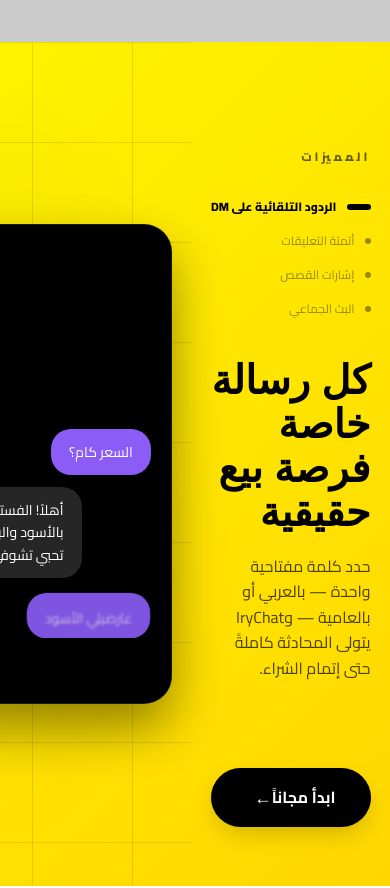
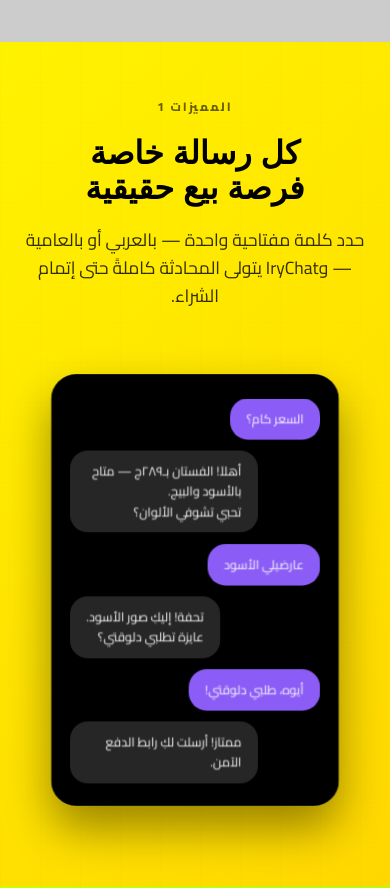
Before and after one commit to hassanelqady/IryChat, a Next.js app: page / in a window 390 px wide. Shown: the part 1740-2628 px from the top of the page. Built offline with nearby package versions, Linux system fonts and the light colour scheme.

Commit message:
Fix mobile layout and desktop animations

```diff
--- a/components/FeatureShowcase.js
+++ b/components/FeatureShowcase.js
@@ -135,11 +135,9 @@ const FEATURES = {
   ],
 }
 
+// ─── SHARED CHAT FRAME ─────────────────────────────────────────────────────
 
-
-// ─── CHAT FRAME (MODIFIED) ─────────────────────────────────────────────────────
-
-function PhoneMockup({ feature, isRTL }) {
+function PhoneMockup({ feature, isRTL, scrollDirection }) {
   const [visibleMessages, setVisibleMessages] = useState([])
   const [showTyping, setShowTyping] = useState(false)
   const timersRef = useRef([])
@@ -172,10 +170,14 @@ function PhoneMockup({ feature, isRTL }) {
     return () => timersRef.current.forEach(clearTimeout)
   }, [runAnimation])
 
+  const enterAnimation = scrollDirection === 'next'
+    ? 'slideInFromBottom'
+    : 'slideInFromTop'
+
   return (
     <div style={{
-      width: 320,
-      height: 480,
+      width: '100%',
+      height: '100%',
       borderRadius: 28,
       background: '#000000',
       border: '1px solid rgba(255,255,255,0.1)',
@@ -186,8 +188,8 @@ function PhoneMockup({ feature, isRTL }) {
       flexShrink: 0,
       zIndex: 10,
       boxShadow: '0 25px 50px rgba(0,0,0,0.4)',
+      animation: `${enterAnimation} 0.7s cubic-bezier(0.16, 1, 0.3, 1) forwards`,
     }}>
-      {/* Chat area */}
       <div
         style={{
           flex: 1,
@@ -199,47 +201,30 @@ function PhoneMockup({ feature, isRTL }) {
           background: '#000000',
         }}
       >
-        <div style={{
-          display: 'flex',
-          flexDirection: 'column',
-          gap: 12,
-        }}>
+        <div style={{ display:'flex', flexDirection:'column', gap:12 }}>
           {visibleMessages.map((msg) => {
             const isBot = msg.from === 'bot'
             return (
-              <div
-                key={msg.key}
-                style={{
+              <div key={msg.key} style={{
                 display: 'flex',
                 justifyContent: isBot
                   ? (isRTL ? 'flex-end' : 'flex-start')
                   : (isRTL ? 'flex-start' : 'flex-end'),
                 width: '100%',
-                }}
-              >
-                {/* Bubble Container */}
+              }}>
                 <div style={{
                   maxWidth: '75%',
                   padding: '12px 18px',
                   borderRadius: 20,
-                  // Background Animation Here
                   animation: 'bubblePopIn 0.6s cubic-bezier(0.12, 0, 0.12, 1) forwards',
                   background: isBot ? '#262626' : '#8B5CF6',
-                  color: '#ffffff', // Default text color (will be overridden by inner span)
-                  overflow: 'hidden', // Ensures text stays inside radius
+                  color: '#ffffff',
+                  overflow: 'hidden',
                 }}>
-                  {/* Text Container (Animated Separately) */}
                   <span style={{
-                    fontSize: 14,
-                    lineHeight: 1.6,
-                    whiteSpace: 'pre-wrap',
-                    wordBreak: 'break-word',
-                    direction: isRTL ? 'rtl' : 'ltr',
-                    textAlign: isRTL ? 'right' : 'left',
-                    display: 'block',
-                    // Text Animation Here: Starts later (0.1s delay) and fades in
-                    animation: 'textFadeIn 0.5s ease-out 0.1s forwards',
-                    opacity: 0, // Start invisible
+                    fontSize: 14, lineHeight: 1.6, whiteSpace: 'pre-wrap', wordBreak: 'break-word',
+                    direction: isRTL ? 'rtl' : 'ltr', textAlign: isRTL ? 'right' : 'left', display: 'block',
+                    animation: 'textFadeIn 0.5s ease-out 0.1s forwards', opacity: 0,
                   }}>
                     {msg.text}
                   </span>
@@ -248,27 +233,16 @@ function PhoneMockup({ feature, isRTL }) {
             )
           })}
 
-          {/* Typing Indicator with Same Premium Bubble Animation */}
           {showTyping && (
+            <div style={{ display: 'flex', justifyContent: isRTL ? 'flex-end' : 'flex-start' }}>
               <div style={{
-              display: 'flex',
-              justifyContent: isRTL ? 'flex-end' : 'flex-start',
-            }}>
-              <div style={{
-                padding: '12px 18px',
-                borderRadius: 20,
-                background: '#262626',
-                display: 'flex',
-                gap: 6,
-                alignItems: 'center',
+                padding: '12px 18px', borderRadius: 20, background: '#262626',
+                display: 'flex', gap: 6, alignItems: 'center',
                 animation: 'bubblePopIn 0.5s cubic-bezier(0.12, 0, 0.12, 1) forwards',
               }}>
                 {[0, 1, 2].map(j => (
                   <div key={j} style={{
-                    width: 6,
-                    height: 6,
-                    borderRadius: '50%',
-                    background: '#8e8e8e',
+                    width: 6, height: 6, borderRadius: '50%', background: '#8e8e8e',
                     animation: `typingDot 1.2s infinite ${j * 0.2}s`,
                   }} />
                 ))}
@@ -281,51 +255,152 @@ function PhoneMockup({ feature, isRTL }) {
   )
 }
 
-// ─── MAIN COMPONENT & STYLES ───────────────────────────────────────────────────
+// ─── MOBILE VIEW COMPONENT ───────────────────────────────────────────────────
 
-function FeatureShowcase() {
-  const { lang } = useLanguage()
-  const isRTL = lang === 'ar'
-  const features = FEATURES[lang] ?? FEATURES.ar
+function MobileView({ features, isRTL, lang }) {
+  return (
+    <div dir={isRTL ? 'rtl' : 'ltr'} style={{ width: '100%' }}>
+      {features.map((feature, index) => (
+        <div
+          key={feature.id}
+          style={{
+            minHeight: '100vh',
+            width: '100%',
+            background: feature.bgGradient,
+            display: 'flex',
+            flexDirection: 'column',
+            alignItems: 'center',
+            justifyContent: 'center',
+            padding: '40px 20px',
+            position: 'relative',
+            overflow: 'hidden',
+          }}
+        >
+          <div style={{
+             position: 'absolute', inset: 0, zIndex: 0, opacity: 0.1,
+             backgroundSize: '40px 40px',
+             backgroundImage: `linear-gradient(rgba(0,0,0,0.1) 1px, transparent 1px), linear-gradient(90deg, rgba(0,0,0,0.1) 1px, transparent 1px)`
+          }} />
 
+          <div style={{ zIndex: 2, display: 'flex', flexDirection: 'column', alignItems: 'center', width: '100%' }}>
+
+            <div style={{ textAlign: 'center', marginBottom: 40, width: '100%' }}>
+               <div style={{
+                  fontSize: '0.75rem', fontWeight: 800, letterSpacing: '2px', textTransform: 'uppercase',
+                  color: 'rgba(0,0,0,0.6)', marginBottom: 20
+               }}>
+                  {lang === 'ar' ? 'المميزات' : 'Features'} {index + 1}
+               </div>
+               <h2 style={{
+                 color: feature.textColor,
+                 fontSize: 'clamp(2rem, 8vw, 3rem)',
+                 fontWeight: 900,
+                 lineHeight: 1.1,
+                 marginBottom: 20,
+                 whiteSpace: 'pre-line',
+                 fontFamily: isRTL ? 'Tajawal, sans-serif' : 'Inter, sans-serif'
+               }}>
+                 {feature.headline}
+               </h2>
+               <p style={{
+                 color: 'rgba(0,0,0,0.8)',
+                 fontSize: '1.1rem',
+                 lineHeight: 1.6,
+                 maxWidth: 500,
+                 margin: '0 auto',
+               }}>
+                 {feature.body}
+               </p>
+            </div>
+
+            <div style={{
+                width: '100%',
+                maxWidth: 320,
+                height: 480, // Fixed height for mobile too to prevent layout shift
+                transform: 'scale(0.9)'
+            }}>
+               <PhoneMockup feature={feature} isRTL={isRTL} scrollDirection="next" />
+            </div>
+
+            {index === features.length - 1 && (
+               <div style={{ marginTop: 40, width: '100%', display: 'flex', justifyContent: 'center' }}>
+                  <Link
+                    href="/signup"
+                    style={{
+                      display: 'inline-flex', alignItems: 'center', justifyContent: 'center',
+                      padding: '16px 40px', backgroundColor: '#000000', color: '#ffffff',
+                      borderRadius: '50px', fontSize: '1rem', fontWeight: 700,
+                      textDecoration: 'none', boxShadow: '0 10px 25px -5px rgba(0,0,0,0.3)',
+                      width: '100%', maxWidth: 300
+                  }}>
+                    {isRTL ? 'ابدأ مجاناً' : 'Get Started Free'}
+                    <span style={{ fontSize: 18, display:'flex', alignItems:'center', marginRight: isRTL ? 0 : 8, marginLeft: isRTL ? 8 : 0 }}>
+                      {isRTL ? '←' : '→'}
+                    </span>
+                  </Link>
+               </div>
+            )}
+          </div>
+        </div>
+      ))}
+    </div>
+  )
+}
+
+// ─── DESKTOP VIEW COMPONENT ───────────────────────────────────────────────────
+
+function DesktopView({ features, isRTL, lang }) {
   const sectionRef = useRef(null)
   const [activeIndex, setActiveIndex] = useState(0)
   const [textVisible, setTextVisible] = useState(true)
   const [phoneVisible, setPhoneVisible] = useState(true)
+  const [scrollDir, setScrollDir] = useState('next')
+
+  const isProgrammaticScrollRef = useRef(false)
+
+  const triggerTransition = useCallback((newIndex) => {
+    if (newIndex === activeIndex) return
+    setScrollDir(newIndex > activeIndex ? 'next' : 'prev')
+    setTextVisible(false)
+    setPhoneVisible(false)
+    setTimeout(() => {
+      setActiveIndex(newIndex)
+      setTextVisible(true)
+      setPhoneVisible(true)
+    }, 500)
+  }, [activeIndex])
 
   useEffect(() => {
     const section = sectionRef.current
     if (!section) return
 
     const onScroll = () => {
+      if (isProgrammaticScrollRef.current) return
       const rect = section.getBoundingClientRect()
       const totalScroll = section.offsetHeight - window.innerHeight
+      if (totalScroll <= 0) return
       const scrolled = Math.max(0, -rect.top)
       const progress = Math.min(1, scrolled / totalScroll)
       const newIndex = Math.min(features.length - 1, Math.floor(progress * features.length))
 
       if (newIndex !== activeIndex) {
-        setTextVisible(false)
-        setPhoneVisible(false)
-
-        setTimeout(() => {
-          setActiveIndex(newIndex)
-          setTextVisible(true)
-          setPhoneVisible(true)
-        }, 300)
+        triggerTransition(newIndex)
       }
     }
 
     window.addEventListener('scroll', onScroll, { passive: true })
     return () => window.removeEventListener('scroll', onScroll)
-  }, [activeIndex, features.length])
+  }, [activeIndex, features.length, triggerTransition])
 
   const goTo = (i) => {
+    isProgrammaticScrollRef.current = true
+    if (i !== activeIndex) triggerTransition(i)
     const section = sectionRef.current
     if (!section) return
     const totalScroll = section.offsetHeight - window.innerHeight
     const target = section.offsetTop + (i / features.length) * totalScroll + 10
     window.scrollTo({ top: target, behavior: 'smooth' })
+    setTimeout(() => { isProgrammaticScrollRef.current = false }, 1000)
   }
 
   const active = features[activeIndex]
@@ -334,232 +409,103 @@ function FeatureShowcase() {
   const buttonText = isDarkBg ? '#ffffff' : '#ffffff'
 
   return (
-    <>
-      <style>{`
-        /* Premium Bubble Animation: Fast start, very smooth ease-out */
-        @keyframes bubblePopIn {
-          0% {
-            opacity: 0;
-            transform: scale(0.85) translateY(20px);
-          }
-          100% {
-            opacity: 1;
-            transform: scale(1) translateY(0);
-          }
-        }
-
-        /* Text Animation: Fades in slightly after the bubble starts */
-        @keyframes textFadeIn {
-          0% {
-            opacity: 0;
-            transform: translateY(8px);
-            filter: blur(4px);
-          }
-          100% {
-            opacity: 1;
-            transform: translateY(0);
-            filter: blur(0);
-          }
-        }
-
-        @keyframes typingDot {
-          0%,60%,100% { transform:translateY(0); opacity:0.4; }
-          30%          { transform:translateY(-4px); opacity:1; }
-        }
-
-        @keyframes fadeSlideUp {
-          from { opacity:0; transform:translateY(20px); }
-          to   { opacity:1; transform:translateY(0); }
-        }
-
-        .text-panel-in {
-          animation: fadeSlideUp 0.4s cubic-bezier(0.25, 0.46, 0.45, 0.94) both;
-        }
-
-        .scrollbar-hide::-webkit-scrollbar { display:none; }
-        .scrollbar-hide { -ms-overflow-style:none; scrollbar-width:none; }
-      `}</style>
-
-      <div
-        ref={sectionRef}
-        style={{ height: `${features.length * 100}vh`, position:'relative' }}
-        dir={isRTL ? 'rtl' : 'ltr'}
-      >
+    <div ref={sectionRef} style={{ height: `${features.length * 100}vh`, position:'relative' }} dir={isRTL ? 'rtl' : 'ltr'}>
       <div style={{
-          position:'sticky',
-          top:0,
-          height:'100vh',
-          display:'flex',
-          overflow:'hidden',
-          background: active.bgGradient,
-          transition: 'background 0.8s ease-in-out',
+        position:'sticky', top:0, height:'100vh', display:'flex', overflow:'hidden',
+        background: active.bgGradient, transition: 'background 0.8s ease-in-out',
       }}>
         {/* LEFT / TEXT SIDE */}
-          <div style={{
-            flex:1,
-            display:'flex',
-            flexDirection:'column',
-            padding: '5%',
-            position:'relative',
-          }}>
-            <div style={{
-              flex: 1,
-              display:'flex',
-              flexDirection:'column',
-              justifyContent:'center'
-            }}>
-               <div style={{
-                 fontSize: '0.75rem',
-                 fontWeight: 800,
-                 letterSpacing: '3px',
-                 textTransform: 'uppercase',
-                 color: isDarkBg ? 'rgba(0, 0, 0, 0.7)' : 'rgba(0,0,0,0.6)',
-                 marginBottom: 28
-               }}>
+        <div style={{ flex:1, display:'flex', flexDirection:'column', padding: '5%', position:'relative' }}>
+          <div style={{ flex: 1, display:'flex', flexDirection:'column', justifyContent:'center' }}>
+             <div style={{ fontSize: '0.75rem', fontWeight: 800, letterSpacing: '3px', textTransform: 'uppercase', color: isDarkBg ? 'rgba(0, 0, 0, 0.7)' : 'rgba(0,0,0,0.6)', marginBottom: 28 }}>
               {lang === 'ar' ? 'المميزات' : 'Features'}
             </div>
-
             <div style={{ display:'flex', flexDirection:'column', gap:8, marginBottom:36 }}>
               {features.map((f, i) => (
-                  <button
-                    key={f.id}
-                    onClick={() => goTo(i)}
-                    style={{
-                      display:'flex',
-                      alignItems:'center',
-                      gap:10,
-                      background:'none',
-                      border:'none',
-                      cursor:'pointer',
-                      padding:'4px 0',
-                      opacity: activeIndex === i ? 1 : 0.4,
-                      transition:'opacity 0.3s',
-                      textAlign: isRTL ? 'right' : 'left',
-                    }}
-                  >
-                    <div style={{
-                      width: activeIndex === i ? 24 : 6,
-                      height:6,
-                      borderRadius:3,
-                      background: active.textColor,
-                      transition:'all 0.3s ease',
-                      flexShrink:0,
-                    }} />
-                    <span style={{
-                      color: active.textColor,
-                      fontSize:12,
-                      fontWeight: activeIndex === i ? 800 : 400,
-                      transition:'color 0.3s',
-                      whiteSpace:'nowrap'
+                <button key={f.id} onClick={() => goTo(i)} style={{
+                  display:'flex', alignItems:'center', gap:10, background:'none', border:'none', cursor:'pointer', padding:'4px 0',
+                  opacity: activeIndex === i ? 1 : 0.4, transition:'opacity 0.3s', textAlign: isRTL ? 'right' : 'left',
                 }}>
-                      {f.tag}
-                    </span>
+                  <div style={{ width: activeIndex === i ? 24 : 6, height:6, borderRadius:3, background: active.textColor, transition:'all 0.3s ease', flexShrink:0 }} />
+                  <span style={{ color: active.textColor, fontSize:12, fontWeight: activeIndex === i ? 800 : 400, transition:'color 0.3s', whiteSpace:'nowrap' }}>{f.tag}</span>
                 </button>
               ))}
             </div>
-
-              <div
-                key={active.id}
-                className="text-panel-in"
-                style={{ opacity: textVisible ? 1 : 0, transition:'opacity 0.2s', maxWidth:480 }}
-              >
-                <h2 style={{
-                  color: active.textColor,
-                  fontSize: 'clamp(2.5rem, 5vw, 4rem)',
-                  fontWeight: 900,
-                  lineHeight:1.1,
-                  marginBottom:20,
-                  whiteSpace:'pre-line',
-                  fontFamily: isRTL ? 'Tajawal, sans-serif' : 'Inter, sans-serif'
-                }}>
+            <div key={active.id} className="text-panel-in" style={{ opacity: textVisible ? 1 : 0, transition:'opacity 0.2s', maxWidth:480 }}>
+              <h2 style={{ color: active.textColor, fontSize: 'clamp(2.5rem, 5vw, 4rem)', fontWeight: 900, lineHeight:1.1, marginBottom:20, whiteSpace:'pre-line', fontFamily: isRTL ? 'Tajawal, sans-serif' : 'Inter, sans-serif' }}>
                 {active.headline}
               </h2>
-                <p style={{
-                  color: isDarkBg ? 'rgba(0, 0, 0, 0.85)' : 'rgba(0,0,0,0.7)',
-                  fontSize: 'clamp(1rem, 1.3vw, 1.2rem)',
-                  lineHeight:1.6,
-                  maxWidth:420,
-                }}>
+              <p style={{ color: isDarkBg ? 'rgba(0, 0, 0, 0.85)' : 'rgba(0,0,0,0.7)', fontSize: 'clamp(1rem, 1.3vw, 1.2rem)', lineHeight:1.6, maxWidth:420 }}>
                 {active.body}
               </p>
             </div>
           </div>
-
-            <div style={{
-              width: '100%',
-              marginTop: 'auto',
-              marginBottom: '40px',
-            }}>
-               <Link
-                 href="/signup"
-                 style={{
-                   display: 'flex',
-                   alignItems: 'center',
-                   justifyContent: 'center',
-                   width: '100%',
-                   padding: '16px 32px',
-                   backgroundColor: buttonBg,
-                   color: buttonText,
-                   border: 'none',
-                   borderRadius: '50px',
-                   fontSize: '1rem',
-                   fontWeight: 700,
-                   cursor: 'pointer',
-                   textDecoration: 'none',
-                   transition: 'all 0.3s ease',
-                   boxShadow: '0 10px 25px -5px rgba(0,0,0,0.2)'
-                }}
-                onMouseEnter={(e) => {
-                  e.currentTarget.style.transform = 'translateY(-4px) scale(1.02)';
-                  e.currentTarget.style.boxShadow = '0 20px 30px -5px rgba(0,0,0,0.3)';
-                }}
-                onMouseLeave={(e) => {
-                  e.currentTarget.style.transform = 'translateY(0) scale(1)';
-                  e.currentTarget.style.boxShadow = '0 10px 25px -5px rgba(0,0,0,0.2)';
-                }}
-              >
+          <div style={{ width: '100%', marginTop: 'auto', marginBottom: '40px' }}>
+             <Link href="/signup" style={{ display: 'flex', alignItems: 'center', justifyContent: 'center', width: '100%', padding: '16px 32px', backgroundColor: buttonBg, color: buttonText, border: 'none', borderRadius: '50px', fontSize: '1rem', fontWeight: 700, cursor: 'pointer', textDecoration: 'none', transition: 'all 0.3s ease', boxShadow: '0 10px 25px -5px rgba(0,0,0,0.2)' }} onMouseEnter={(e) => { e.currentTarget.style.transform = 'translateY(-4px) scale(1.02)'; e.currentTarget.style.boxShadow = '0 20px 30px -5px rgba(0,0,0,0.3)'; }} onMouseLeave={(e) => { e.currentTarget.style.transform = 'translateY(0) scale(1)'; e.currentTarget.style.boxShadow = '0 10px 25px -5px rgba(0,0,0,0.2)'; }}>
               {isRTL ? 'ابدأ مجاناً' : 'Get Started Free'}
-                <span style={{
-                  fontSize: 18,
-                  display:'flex',
-                  alignItems:'center',
-                  marginRight: isRTL ? 0 : 8,
-                  marginLeft: isRTL ? 8 : 0
-                }}>
-                  {isRTL ? '←' : '→'}
-                </span>
+              <span style={{ fontSize: 18, display:'flex', alignItems:'center', marginRight: isRTL ? 0 : 8, marginLeft: isRTL ? 8 : 0 }}>{isRTL ? '←' : '→'}</span>
             </Link>
           </div>
         </div>
 
         {/* RIGHT / CHAT FRAME SIDE */}
-          <div style={{
-            flex:1,
-            display:'flex',
-            alignItems:'center',
-            justifyContent:'center',
-            position:'relative',
-            padding: '5%',
-            backgroundSize: '100px 100px',
-            backgroundImage: `
-              linear-gradient(rgba(0, 0, 0, 0.1) 1px, transparent 1px),
-              linear-gradient(90deg, rgba(0, 0, 0, 0.1) 1px, transparent 1px)
-            `,
-          }}>
+        <div style={{ flex:1, display:'flex', alignItems:'center', justifyContent:'center', position:'relative', padding: '5%', backgroundSize: '100px 100px', backgroundImage: `linear-gradient(rgba(0, 0, 0, 0.1) 1px, transparent 1px), linear-gradient(90deg, rgba(0, 0, 0, 0.1) 1px, transparent 1px)` }}>
           <div style={{ position:'absolute', inset:0, background: `radial-gradient(ellipse 80% 70% at 50% 50%, rgba(0,0,0,0.05) 0%, transparent 65%)`, pointerEvents:'none', zIndex:1 }} />
 
+          {/* FIXED SIZE CONTAINER to prevent resizing/thinning */}
           <div style={{
+            width: 320,
+            height: 480,
             opacity: phoneVisible ? 1 : 0,
-              transform: `translateY(${phoneVisible ? '0px' : '100px'})`,
-              filter: `blur(${phoneVisible ? '0px' : '12px'})`,
-              transition: 'opacity 0.6s cubic-bezier(0.16, 1, 0.3, 1), transform 0.6s cubic-bezier(0.16, 1, 0.3, 1), filter 0.6s ease',
+            transform: `translateY(${phoneVisible ? '0%' : (scrollDir === 'next' ? '-150%' : '150%')})`,
+            transition: phoneVisible ? 'none' : 'transform 0.5s cubic-bezier(0.16, 1, 0.3, 1), opacity 0.5s ease',
             zIndex: 10,
+            display: 'flex',
+            justifyContent: 'center',
+            alignItems: 'center'
           }}>
-              <PhoneMockup key={active.id} feature={active} isRTL={isRTL} />
+            <PhoneMockup key={active.id} feature={active} isRTL={isRTL} scrollDirection={scrollDir} />
           </div>
         </div>
       </div>
     </div>
+  )
+}
+
+// ─── MAIN COMPONENT ─────────────────────────────────────────────────────────
+
+function FeatureShowcase() {
+  const { lang } = useLanguage()
+  const isRTL = lang === 'ar'
+  const features = FEATURES[lang] ?? FEATURES.ar
+
+  const [isMobile, setIsMobile] = useState(false)
+  useEffect(() => {
+    const checkMobile = () => setIsMobile(window.innerWidth < 900)
+    checkMobile()
+    window.addEventListener('resize', checkMobile)
+    return () => window.removeEventListener('resize', checkMobile)
+  }, [])
+
+  return (
+    <>
+      <style>{`
+        /* Global Animations */
+        @keyframes slideInFromBottom { 0% { opacity: 0; transform: translateY(150%); } 100% { opacity: 1; transform: translateY(0); } }
+        @keyframes slideInFromTop { 0% { opacity: 0; transform: translateY(-150%); } 100% { opacity: 1; transform: translateY(0); } }
+        @keyframes bubblePopIn { 0% { opacity: 0; transform: scale(0.85) translateY(20px); } 100% { opacity: 1; transform: scale(1) translateY(0); } }
+        @keyframes textFadeIn { 0% { opacity: 0; transform: translateY(8px); filter: blur(4px); } 100% { opacity: 1; transform: translateY(0); filter: blur(0); } }
+        @keyframes typingDot { 0%,60%,100% { transform:translateY(0); opacity:0.4; } 30% { transform:translateY(-4px); opacity:1; } }
+        @keyframes fadeSlideUp { from { opacity:0; transform:translateY(20px); } to { opacity:1; transform:translateY(0); } }
+        .text-panel-in { animation: fadeSlideUp 0.4s cubic-bezier(0.25, 0.46, 0.45, 0.94) both; }
+        .scrollbar-hide::-webkit-scrollbar { display:none; }
+        .scrollbar-hide { -ms-overflow-style:none; scrollbar-width:none; }
+      `}</style>
+
+      {isMobile
+        ? <MobileView features={features} isRTL={isRTL} lang={lang} />
+        : <DesktopView features={features} isRTL={isRTL} lang={lang} />
+      }
     </>
   )
 }
```
Lines whose indentation alone changed are shown as unchanged.
